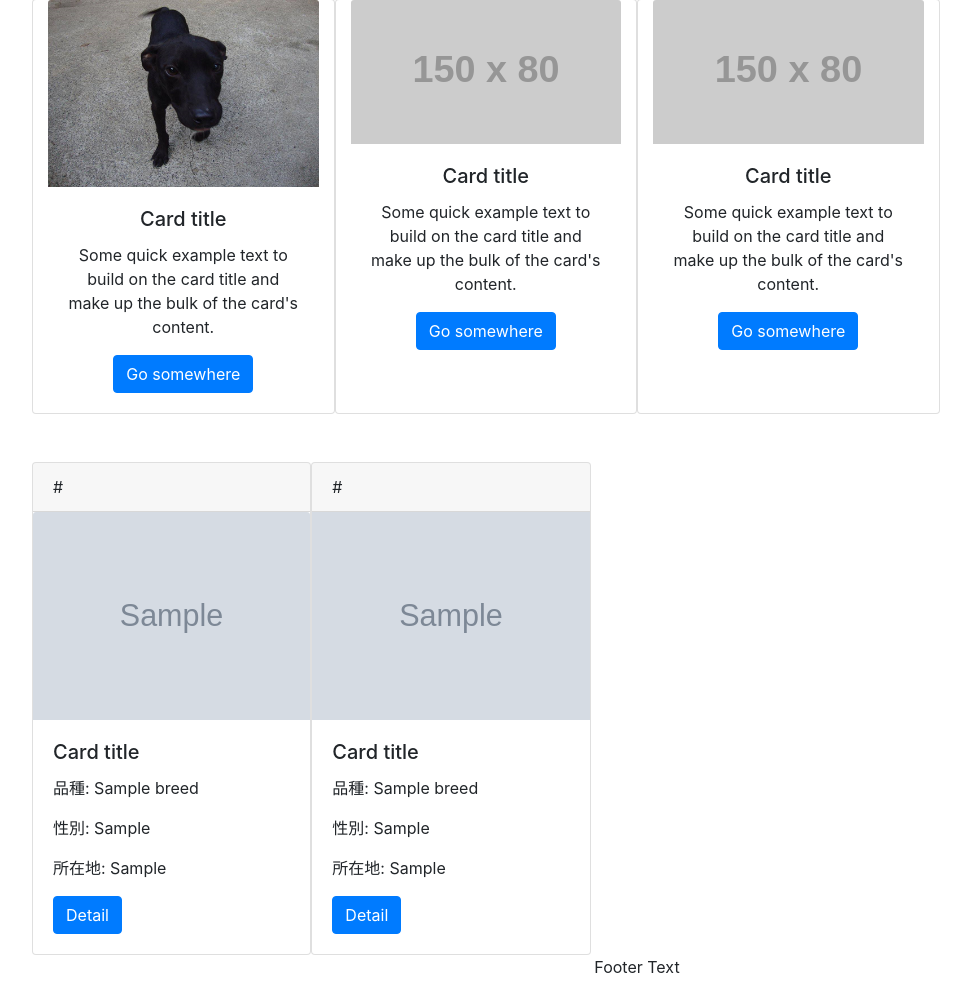
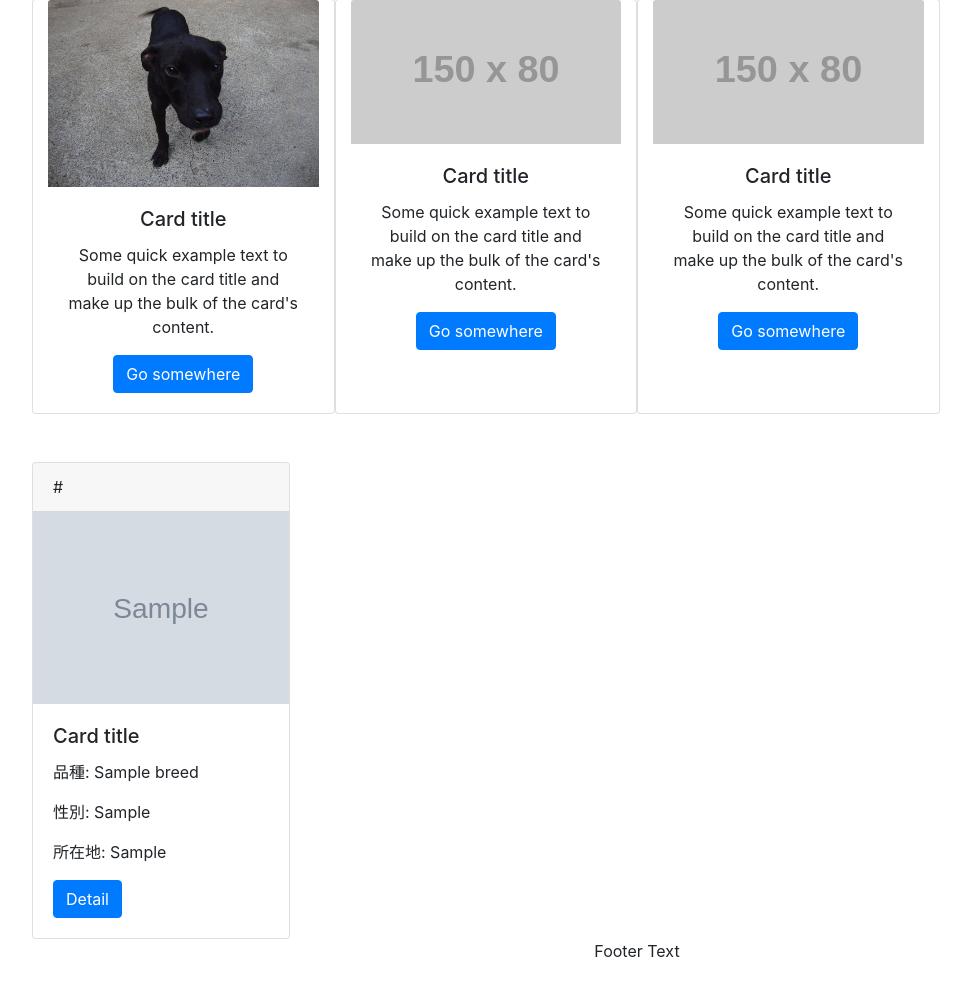
Before and after one commit to ZanaZhong/fluffycat, a Django app: template home/templates/pet/index.html in a window 1280 px wide. Shown: the part 563-1558 px from the top of the page, without its empty margins (3-974 px from the left). After the commit the page ends 1520 px from the top, so only its background shows below. Run offline with Django 3.2, Linux system fonts and the light colour scheme; the template is opened without the code that fills it: most values are stand-ins (such as "Sample title", 1, 10 or a date in 2020); grey boxes marked "Sample" are stand-in pictures; grey boxes labelled with a size stand in for pictures from a placeholder-image service; some libraries are stand-ins or nearby versions.

Commit message:
modify pic

```diff
--- a/home/templates/pet/index.html
+++ b/home/templates/pet/index.html
@@ -54,7 +54,7 @@
   {{ errormsg }}<br>
   <div class="row">
     {% for pet in pet.all %}
-    <div class="card">
+    <!-- <div class="card">
       <div class="card-header">
         #
       </div>
@@ -69,13 +69,13 @@
         <a href="#" class="btn btn-primary">Detail</a>
       </div>
     </div>
-
+ -->
 
     <div class="card">
       <div class="card-header">
         #
       </div>
-      <div style="height:13rem; margin: auto;">
+      <div style="height:12rem; margin: auto;">
         <img src="{{ pet.photo.url}}" class=" " alt="..." style="height: inherit; ">
       </div>
       <div class="card-body">
```
